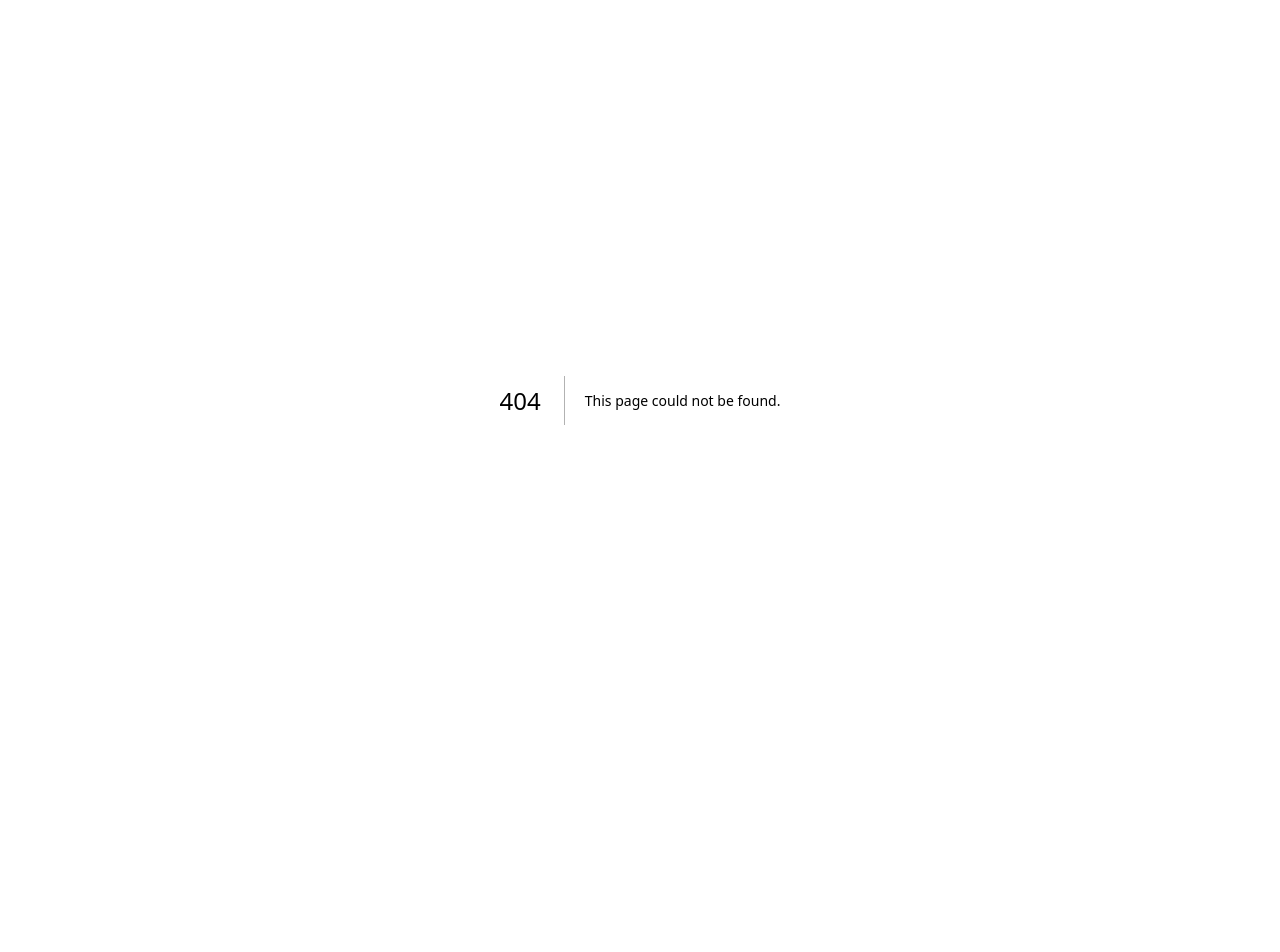
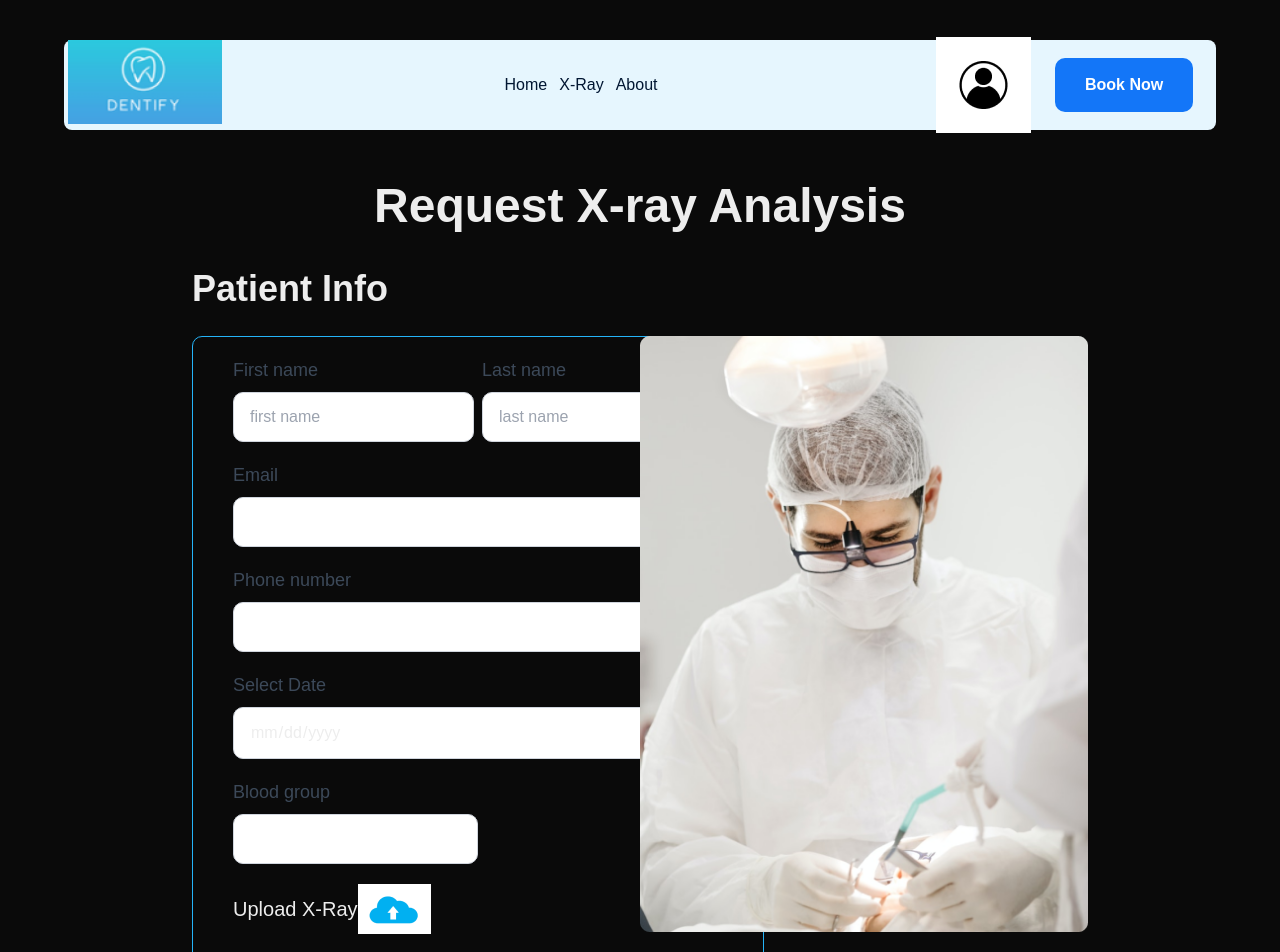
Before and after one commit to meezi123/Ap-Dentify, a Next.js app in the folder dentify/: page /x-ray in a window 1280 px wide. Before the commit this address had no page. Shown: the top 952 px of the page. Before the commit the page ends 800 px from the top, so only its background shows below. Built offline with nearby package versions, Linux system fonts and the light colour scheme.

Commit message:
added X-ray page with input handled

```diff
--- a/dentify/components/Navbar.jsx
+++ b/dentify/components/Navbar.jsx
@@ -1,6 +1,7 @@
 import Image from 'next/image'; // Import the Image component
 import Button from "./Button";
 import logo from '@/public/logo.png';
+import Link from 'next/link';
 import user from '@/public/user.png';
 const Navbar = () => {
   const booking = () => {
@@ -11,20 +12,20 @@
     <>
       <nav style={{ borderRadius: '8px' }} className="w-full h-[90px] bg-lightBlue flex space-x-0 items-center justify-between ">
         <div style={{ borderRadius: '8px' }} className="h-full w-[162px] items-center justify-center px-1 ">
-          {/* Use the Next.js Image component */}
+
           <Image
             src={logo}
             alt="Logo"
             className="object-contain"
-            width={162} // Explicitly set the width
-            height={90} // Explicitly set the height
-            priority={true} // Optional: ensures the image is loaded ASAP
+            width={162}
+            height={90}
+            priority={true}
           />
         </div>
         <ul className='flex space-x-3 text-darkBlue font-sans'>
-          <li>Home</li>
-          <li>Services</li>
-          <li>About</li>
+          <Link href='/' className='text-[16px] font-medium'>Home</Link>
+          <Link href='/x-ray' className='text-[16px] font-medium'>X-Ray</Link>
+          <Link href='/about' className='text-[16px] font-medium'>About</Link>
         </ul>
         <div className='flex items-center space-x-6 w-[280px] '>
           <div className="h-full  items-center justify-center ">
@@ -32,9 +33,8 @@
               src={user}
               alt="Logo"
               className="object-contain"
-              // width={162} // Explicitly set the width
-              // height={90} // Explicitly set the height
-              priority={true} // Optional: ensures the image is loaded ASAP
+
+              priority={true}
             />
           </div>
           <Button text="Book Now" onClick={booking} />
--- a/dentify/components/Section1.jsx
+++ b/dentify/components/Section1.jsx
@@ -35,13 +35,14 @@
           </div>
           <div className="w-[50%] h-full flex justify-center items-center">
             <div className="flex relative flex-col">
-              <Image src={outerc} />
-              <Image className="absolute top-16 left-14 -z-20" src={innerc} />
+              <Image src={outerc} className="-z-20" alt='circle' />
+              <Image className="absolute top-16 left-14 -z-20" src={innerc} alt='circle' />
               <Image
                 className="absolute  right-14 -z-10"
                 src={mainImage}
                 width={680}
                 height={680}
+                alt='circle'
                 style={{
                   filter: "drop-shadow(2px 2px 20px  rgba(0, 0, 0, 0.08))",
                 }}
@@ -86,7 +87,7 @@
                 Learn more
               </p>
               <span>
-                <Image src={rightarrow} />
+                <Image src={rightarrow} alt="arrow" />
               </span>
             </div>
           </div>
--- a/dentify/components/Section2.jsx
+++ b/dentify/components/Section2.jsx
@@ -1,9 +1,16 @@
 import Image from "next/image";
-import phone from "@/public/phone.png";
+import Phone from "@/public/phone.png";
 import rect from "@/public/Rectangle.png";
 import Button from "./Button";
+import { useState } from "react";
 
 function Section2() {
+  const [phone, setPhone] = useState("");
+  const submit = () => {
+    console.log(phone);
+    setPhone("")
+
+  }
   return (
     <div className="w-full h-[700px] flex justify-center items-center">
       <div className="w-[1400px] h-[400px]  flex  space-x-5">
@@ -23,39 +30,41 @@
             anything and book yourself.
           </p>
           <div className="relative w-[460px] flex items-center -space-x-1 ">
-            {/* Input Field */}
+
             <input
               type="text"
               placeholder="Enter your Phone Number"
+              onChange={(e) => setPhone(e.target.value)}
               className="w-[340px] h-full pl-14 py-[15px] border  focus:outline-none"
               style={{
-                color: "rgba(0, 0, 0, 1)", // Input text color
-                "::placeholder": { color: "rgba(207, 207, 207, 1)" }, // Placeholder color (not supported directly in inline styles)
+                color: "rgba(0, 0, 0, 1)",
+                "::placeholder": { color: "rgba(207, 207, 207, 1)" },
                 border: '1px solid rgba(206,206,206,1)',
                 borderTopLeftRadius: '10px',
                 borderBottomLeftRadius: '10px'
               }}
             />
-            {/* Phone Icon */}
+
             <Image
-              src={phone}
+              src={Phone}
               alt="Phone"
 
               className="absolute top-1/2 left-4 transform -translate-y-1/2"
             />
             <div>
-              <Button text='Submit' style={{
-                borderTopLeftRadius: '0px',
-                borderBottomLeftRadius: '0px'
+              <Button text='Submit' onClick={submit}
+                style={{
+                  borderTopLeftRadius: '0px',
+                  borderBottomLeftRadius: '0px'
 
-              }} />
+                }} />
             </div>
           </div>
         </div>
         <div className="w-[50%] h-full flex  items-center justify-center  relative">
           <div className="w-full h-full flex flex-col items-center justify-end ">
             <div className="z-10">
-              <Image src={rect} />
+              <Image src={rect} alt="rect" />
             </div>
             <div className="w-[415px] h-[362px] absolute top-0 right-24 rounded-[10px] " style={{
               background:
--- a/dentify/components/Section3.jsx
+++ b/dentify/components/Section3.jsx
@@ -36,10 +36,9 @@
   return (
     <>
       <div className="w-full h-[760px]">
-        <div className="w-full h-full  flex bg-lightBlue  p-10 flex-col items-center space-y-20">
+        <div className="w-full h-full  flex bg-lightBlue  p-10 pr-0 flex-col items-center space-y-20">
           <div className="flex flex-col space-y-6">
-            <h1 className="text-darkBlue" style={{//styleName: H2/Semibold;
-              // font- family: General Sans;
+            <h1 className="text-darkBlue" style={{
               fontSize: "42px",
               fontWeight: "600",
               lineHeight: "52.5px",
@@ -53,11 +52,11 @@
           <SpecialistList arr={specialistArray} />
           <div className="flex space-x-2">
             <div className=" bg-secondaryColor w-[100px] h-[50px] flex justify-center items-center " >
-              <Image src={rarrow} />
+              <Image src={rarrow} alt='arrow' />
 
             </div>
             <div className=" bg-secondaryColor w-[100px] h-[50px] flex justify-center items-center " >
-              <Image src={larrow} />
+              <Image src={larrow} alt='arrow' />
             </div>
 
 
--- a/dentify/components/Specialist.jsx
+++ b/dentify/components/Specialist.jsx
@@ -6,17 +6,18 @@
     <div
       className="w-[310px] h-[350px] bg-lightBlue rounded-[10px] relative flex flex-col justify-between py-5 items-center"
     >
-      {/* Background Image */}
+
       <Image
         src={arr.img}
-        className="absolute rounded-[10px] z-0" // Set image behind the gradient
+        className="absolute rounded-[10px] z-0"
         layout="fill"
         objectFit="cover"
+        alt="img"
       />
 
       {/* Gradient Overlay */}
       <div className="w-full  z-10 flex justify-end items-center px-6">
-        <Image src={linkedIn} />
+        <Image src={linkedIn} alt='linkdin' />
 
 
       </div>
--- a/dentify/components/SpecialistList.jsx
+++ b/dentify/components/SpecialistList.jsx
@@ -4,10 +4,10 @@
 function SpecialistList({ arr }) {
   return (
     <>
-      <div className='w-full flex space-x-8 mt-32 relative'>
+      <div className='w-full flex space-x-8 mt-32 relative overflow-hidden'>
         {
           arr.map((specialist) => (
-            <Specialist arr={specialist} />
+            <Specialist key={specialist} arr={specialist} />
           ))
 
         }
--- a/dentify/components/Teeth.jsx
+++ b/dentify/components/Teeth.jsx
@@ -1,10 +1,9 @@
 import Image from "next/image"
-
 function Teeth({ className, img }) {
   return (
     <>
       <div style={{ borderRadius: '50%' }} className={`w-[50px] h-[50px] bg-skyBlue flex justify-center items-center ${className}`}>
-        <Image src={img} />
+        <Image alt="teeth" src={img} />
       </div>
     </>
   )
--- /dev/null
+++ b/dentify/pages/x-ray/index.js
@@ -0,0 +1,154 @@
+import Navbar from "@/components/Navbar";
+import Image from "next/image";
+import upload from "@/public/cloud.png";
+import dr from "@/public/image10.png";
+import Button from "@/components/Button";
+import { useState } from "react";
+function index() {
+  const [xRayForm, setXRayForm] = useState({
+    fname: "",
+    lname: "",
+    email: "",
+    phone: "",
+    bgroup: "",
+  });
+  const Request = () => {
+    console.log(xRayForm);
+  };
+  return (
+    <>
+      <div className="w-full px-16 py-10">
+        <Navbar />
+        <div className="flex flex-col py-10 space-y-5">
+          <h1 className="text-[48px] font-semibold text-center">
+            Request X-ray Analysis
+          </h1>
+
+          <div className="px-32 space-y-5">
+            <div>
+              <h1 className="text-[36px] font-semibold">Patient Info</h1>
+            </div>
+
+            <div className="w-full h-[900px] flex   ">
+              <div className="w-[50%] h-full flex   ">
+                <div
+                  style={{ border: "1px solid rgba(37, 180, 248, 1) " }}
+                  className="h-[790px] w-[600px] flex flex-col py-5 px-10 space-y-5   rounded-[10px]"
+                >
+                  <div className="flex items-start  w-full  h-[94px] space-x-2">
+                    <div className="w-[50%] h-full flex flex-col justify-end space-y-2 ">
+                      <label className="text-textBody text-[18px] font-medium">
+                        First name
+                      </label>
+                      <input
+                        type="text"
+                        placeholder="first name"
+                        onChange={(e) =>
+                          setXRayForm({ ...xRayForm, fname: e.target.value })
+                        }
+                        value={xRayForm.fname}
+                        className="px-4 py-3 rounded-[10px] outline-none"
+                        style={{ border: "1px solid rgba(208, 213, 221, 1)" }}
+                      />
+                    </div>
+                    <div className="w-[50%] h-full justify-end flex flex-col space-y-2 ">
+                      <label className="text-textBody text-[18px] font-medium">
+                        Last name
+                      </label>
+                      <input
+                        type="text"
+                        placeholder="last name"
+                        onChange={(e) =>
+                          setXRayForm({ ...xRayForm, lname: e.target.value })
+                        }
+                        value={xRayForm.lname}
+                        className="px-4 py-3 rounded-[10px] outline-none"
+                        style={{ border: "1px solid rgba(208, 213, 221, 1)" }}
+                      />
+                    </div>
+                  </div>
+                  <div className="w-full  flex flex-col space-y-2 ">
+                    <label className="text-textBody text-[18px] font-medium">
+                      Email
+                    </label>
+                    <input
+                      type="text"
+                      placeholder=""
+                      onChange={(e) =>
+                        setXRayForm({ ...xRayForm, email: e.target.value })
+                      }
+                      value={xRayForm.email}
+                      className="px-4 py-3 rounded-[10px] outline-none"
+                      style={{ border: "1px solid rgba(208, 213, 221, 1)" }}
+                    />
+                  </div>
+                  <div className="w-full  flex flex-col space-y-2 ">
+                    <label className="text-textBody text-[18px] font-medium">
+                      Phone number
+                    </label>
+                    <input
+                      type="text"
+                      placeholder=""
+                      onChange={(e) =>
+                        setXRayForm({ ...xRayForm, phone: e.target.value })
+                      }
+                      value={xRayForm.phone}
+                      className="px-4 py-3 rounded-[10px] outline-none"
+                      style={{ border: "1px solid rgba(208, 213, 221, 1)" }}
+                    />
+                  </div>
+                  <div className="w-full  flex flex-col space-y-2 ">
+                    <label className="text-textBody text-[18px] font-medium">
+                      Select Date
+                    </label>
+                    <input
+                      type="Date"
+                      placeholder="select date"
+                      className="px-4 py-3 rounded-[10px] outline-none"
+                      style={{ border: "1px solid rgba(208, 213, 221, 1)" }}
+                    />
+                  </div>
+                  <div className="w-[50%]  flex flex-col space-y-2 ">
+                    <label className="text-textBody text-[18px] font-medium">
+                      Blood group
+                    </label>
+                    <input
+                      type="text"
+                      placeholder=""
+                      onChange={(e) =>
+                        setXRayForm({ ...xRayForm, bgroup: e.target.value })
+                      }
+                      value={xRayForm.bgroup}
+                      className="px-4 py-3 rounded-[10px] outline-none"
+                      style={{ border: "1px solid rgba(208, 213, 221, 1)" }}
+                    />
+                  </div>
+                  <div className="w-full flex flex-col h-[300px] justify-between">
+                    <div className="w-[50%] flex spacex-1 items-center">
+                      <p className="text-[20px] font-medium text-center ">
+                        Upload X-Ray
+                      </p>
+                      <div>
+                        <Image src={upload} aalt="cloud" />
+                      </div>
+                    </div>
+                    <div className="w-full flex justify-center items-center">
+                      <Button text="Request" onClick={Request} />
+                    </div>
+                  </div>
+                </div>
+              </div>
+              <div className="w-[50%] justify-center  flex ">
+                <div>
+                  <Image src={dr} alt="img" />
+                </div>
+              </div>
+            </div>
+          </div>
+        </div>
+      </div>
+    </>
+  );
+}
+
+export default index;
```
Also changed, not shown: dentify/public/cloud.png (added), dentify/public/image10.png (added).
